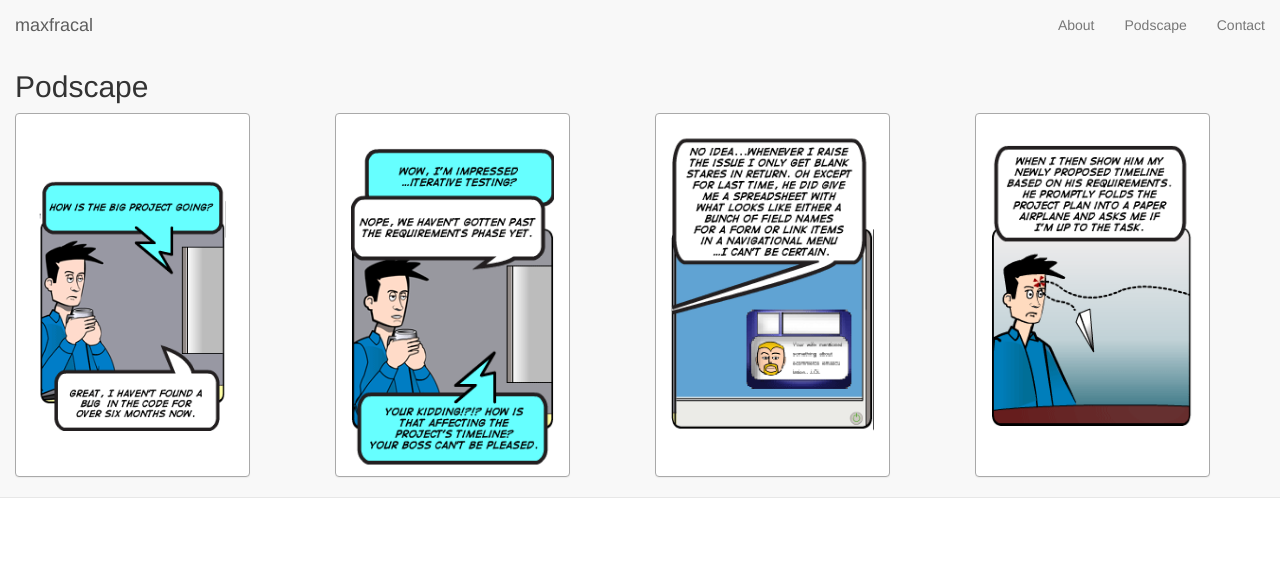
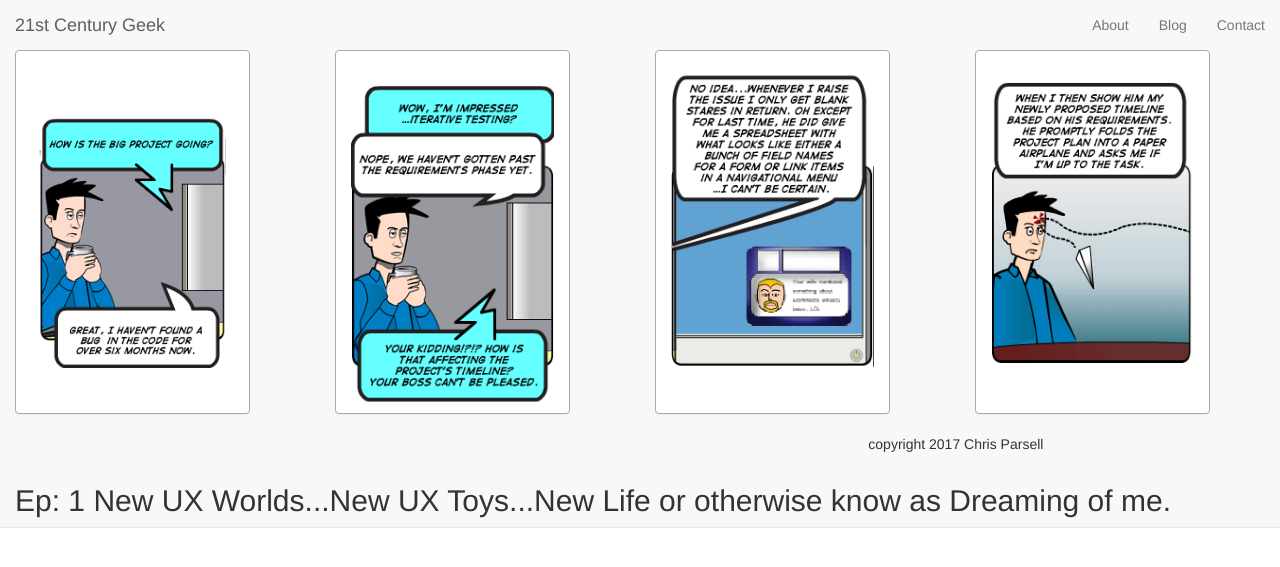
Before and after one commit to maxfractal/21cgeek, a PHP site: page /comic2.html in a window 1280 px wide. Shown: the top 567 px of the page. Run offline with PHP 8.4, Linux system fonts and the light colour scheme.

```diff
--- a/comic2.html
+++ b/comic2.html
@@ -20,7 +20,7 @@
 <!-- header -->
 <nav class="navbar navbar-default navbar-fixed-top" role="navigation">
     <div class="container-fluid">
-		<!-- Cognigram and logo and toggle get grouped for better mobile display -->
+		<!-- 21cgeek and logo and toggle get grouped for better mobile display -->
 		<div class="navbar-header page-scroll">
 			<button type="button" class="navbar-toggle" data-toggle="collapse" data-target="#bs-example-navbar-collapse-1">
 				<span class="sr-only">Toggle navigation</span>
@@ -28,7 +28,7 @@
 				<span class="icon-bar"></span>
 				<span class="icon-bar"></span>
 			</button>
-			<a class="navbar-brand page-scroll" href="#page-top">maxfracal</a>
+			<a class="navbar-brand page-scroll" href="#page-top">21st Century Geek</a>
 		</div>
 		<!-- end mobile -->
     <!--<div class="col-sm-8 col-sm-offset-1 text-left">
@@ -47,7 +47,7 @@
 				<a class="page-scroll" href="#services">About</a>
 			</li>
 			<li>
-				<a class="page-scroll" href="#team">Podscape</a>
+				<a class="page-scroll" href="#team">Blog</a>
 			</li>
 			<li>
 				<a class="page-scroll" href="#contact">Contact</a>
@@ -59,9 +59,7 @@
 <!-- End header -->
 <!-- comic section -->
 <div class="container-fluid">
-<div class="row">
-	<div class="col-md-3"><h2>Podscape</h2></div>
-</div>
+
 <div class="row">
 <div class="col-sm-12 col-md-3">
 	<div class="panel panel-default podcard">
@@ -90,6 +88,14 @@
 	</div>
 </div>
 </div>
+    <div class="row">
+        <div class="col-md-4 col-md-offset-8">
+            <p>copyright 2017 Chris Parsell</p>
+        </div>
+    </div>
+    <div class="row">
+	<div class="col-md-12"><h2 class="episode_Title">Ep: 1 New UX Worlds...New UX Toys...New Life or otherwise know as Dreaming of me.</h2></div>
+</div>
 </div>
 
 <script src="js/jquery.js"></script>
```
Also changed, not shown: scss/21cgeek.scss (+8 -3 lines), scss/_comic.scss (added, +17 -0 lines).
